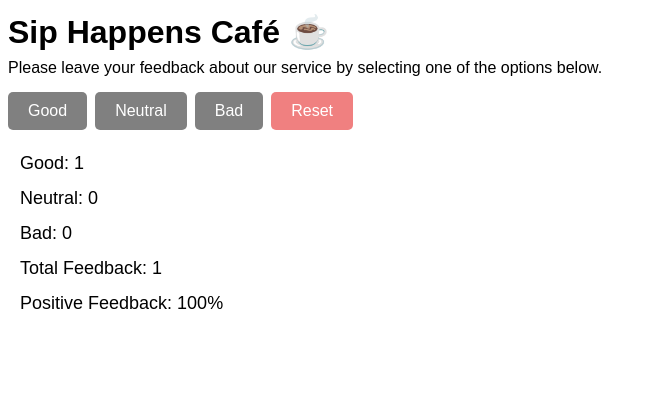
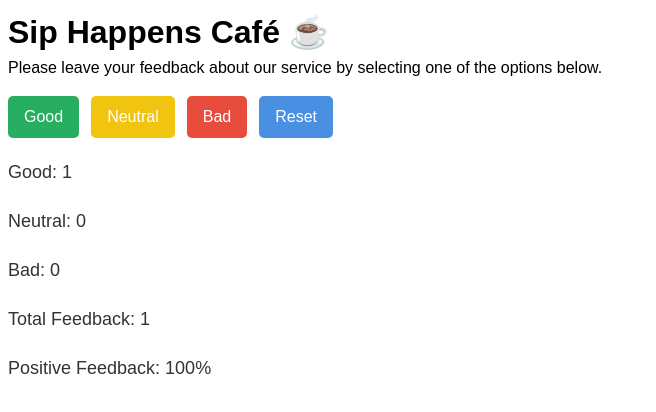
Before and after one commit to Adaptist/goit-react-hw-02, a React (Vite) app: page / in a window 1280 px wide. Both pictures are taken after a click on the button "Good". Shown: the top 412 px of the page, without its empty margins (0-656 px from the left). Built offline with nearby package versions, Linux system fonts and the light colour scheme.

Commit message:
fixed & redesigned

```diff
--- a/eslint.config.js
+++ b/eslint.config.js
@@ -28,6 +28,7 @@ export default [
       ...react.configs.recommended.rules,
       ...react.configs['jsx-runtime'].rules,
       ...reactHooks.configs.recommended.rules,
+      "react/prop-types": 0,
       'react/jsx-no-target-blank': 'off',
       'react-refresh/only-export-components': [
         'warn',
--- a/src/App.jsx
+++ b/src/App.jsx
@@ -1,17 +1,17 @@
 import { useEffect, useState } from "react";
-import Description from "./components/Description/Description.jsx"
-import Feedback from "./components/Feedback/Feedback.jsx"
-import Options from "./components/Options/Options.jsx"
-import Notification from "./components/Notification/Notification.jsx"
+import Description from "./components/Description/Description.jsx";
+import Feedback from "./components/Feedback/Feedback.jsx";
+import Options from "./components/Options/Options.jsx";
+import Notification from "./components/Notification/Notification.jsx";
 
 const App = () => {
   const [feedback, setFeedback] = useState(() => {
     const savedFeedback = localStorage.getItem("feedback");
-    return savedFeedback ? JSON.parse(savedFeedback) : { good: 0, neutral: 0, bad: 0 }
+    return savedFeedback ? JSON.parse(savedFeedback) : { good: 0, neutral: 0, bad: 0 };
   });
 
-  useEffect( () => {
-    localStorage.setItem("feedback", JSON.stringify(feedback))
+  useEffect(() => {
+    localStorage.setItem("feedback", JSON.stringify(feedback));
   }, [feedback]);
 
   const updateFeedback = (feedbackType) => {
@@ -22,30 +22,26 @@ const App = () => {
   };
 
   const resetFeedback = () => {
-    setFeedback({good:0, neutral:0, bad: 0})
-  }
+    setFeedback({ good: 0, neutral: 0, bad: 0 });
+  };
 
   const totalFeedback = feedback.good + feedback.neutral + feedback.bad;
 
   const positiveFeedbackPercent =
-    totalFeedback > 0 ? Math.round((feedback.good / (feedback.good + feedback.bad)) * 100) : 0;
+    totalFeedback > 0 ? Math.round((feedback.good / totalFeedback) * 100) : 0;
 
   return (
     <div>
       <Description />
-      <Feedback
-        updateFeedback={updateFeedback}
-        totalFeedback={totalFeedback}
-        resetFeedback={resetFeedback} />
+      <Options updateFeedback={updateFeedback} resetFeedback={resetFeedback} totalFeedback={totalFeedback} />
       {totalFeedback > 0 ? (
-        <>
-          <Options
-            feedback={feedback}
-            totalFeedback={totalFeedback}
-            positiveFeedbackPercent={positiveFeedbackPercent} />
-        </>
+        <Feedback
+          feedback={feedback}
+          totalFeedback={totalFeedback}
+          positiveFeedbackPercent={positiveFeedbackPercent}
+        />
       ) : (
-        <Notification message="No feedback given yet." />
+        <Notification message="No feedback yet." />
       )}
     </div>
   );
--- a/src/components/Feedback/Feedback.jsx
+++ b/src/components/Feedback/Feedback.jsx
@@ -1,14 +1,12 @@
 import s from "./Feedback.module.css";
 
-const Feedback = ({ updateFeedback, totalFeedback, resetFeedback }) => (
-  <div className={s.feedbackContainer}>
-    <button className={s.feedbackButton} onClick={() => updateFeedback('good')}>Good</button>
-    <button className={s.feedbackButton} onClick={() => updateFeedback('neutral')}>Neutral</button>
-    <button className={s.feedbackButton} onClick={() => updateFeedback('bad')}>Bad</button>
-
-    {totalFeedback > 0 && (
-      <button className={`${s.feedbackButton} ${s.resetButton}`} onClick={resetFeedback}>Reset</button>
-    )}
+const Feedback = ({ feedback, totalFeedback, positiveFeedbackPercent }) => (
+  <div className={s.optionsContainer}>
+    <p className={s.optionsText}>Good: {feedback.good}</p>
+    <p className={s.optionsText}>Neutral: {feedback.neutral}</p>
+    <p className={s.optionsText}>Bad: {feedback.bad}</p>
+    <p className={s.optionsText}>Total Feedback: {totalFeedback}</p>
+    <p className={s.optionsText}>Positive Feedback: {positiveFeedbackPercent}%</p>
   </div>
 );
 
--- a/src/components/Feedback/Feedback.module.css
+++ b/src/components/Feedback/Feedback.module.css
@@ -1,37 +1,23 @@
-.feedbackContainer {
-    display: flex;
-    gap: 8px;
-    margin-top: 12px;
-  }
+.optionsContainer {
+  display: flex;
+  flex-direction: column;
+  align-items: flex-start;
+  gap: 12px;
+  margin-top: 16px;
+}
 
-  .feedbackButton {
-    background-color: gray;
-    color: white;
-    border: none;
-    border-radius: 5px;
-    padding: 10px 20px;
-    cursor: pointer;
-    font-size: 16px;
-    transition: background-color 0.3s ease;
-  }
+.optionsText {
+  font-size: 18px;
+  color: #333;
+  margin: 5px 0;
+}
 
-  .feedbackButton:hover {
-    background-color: lightslategray;
-  }
+.totalFeedback {
+  font-weight: bold;
+  color: #4a90e2;
+}
 
-  .feedbackButton:active {
-    background-color: darkslategrey;
-  }
-
-  .resetButton {
-    background-color: lightcoral;
-    color: white;
-  }
-
-  .resetButton:hover {
-    background-color: coral;
-  }
-
-  .resetButton:active {
-    background-color: darkred;
-  }
+.positiveFeedback {
+  font-weight: bold;
+  color: #27ae60;
+}
--- a/src/components/Options/Options.jsx
+++ b/src/components/Options/Options.jsx
@@ -1,12 +1,14 @@
 import s from "./Options.module.css";
 
-const Options = ({ feedback, totalFeedback, positiveFeedbackPercent }) => (
-  <div className={s.optionsContainer}>
-    <p className={s.optionsText}>Good: {feedback.good}</p>
-    <p className={s.optionsText}>Neutral: {feedback.neutral}</p>
-    <p className={s.optionsText}>Bad: {feedback.bad}</p>
-    <p className={s.optionsText}>Total Feedback: {totalFeedback}</p>
-    <p className={s.optionsText}>Positive Feedback: {positiveFeedbackPercent}%</p>
+const Options = ({ updateFeedback, resetFeedback, totalFeedback }) => (
+  <div className={s.feedbackContainer}>
+    <button className={s.feedbackButton} onClick={() => updateFeedback('good')}>Good</button>
+    <button className={s.feedbackButton} onClick={() => updateFeedback('neutral')}>Neutral</button>
+    <button className={s.feedbackButton} onClick={() => updateFeedback('bad')}>Bad</button>
+
+    {totalFeedback > 0 && (
+      <button className={`${s.feedbackButton} ${s.resetButton}`} onClick={resetFeedback}>Reset</button>
+    )}
   </div>
 );
 
--- a/src/components/Options/Options.module.css
+++ b/src/components/Options/Options.module.css
@@ -1,8 +1,77 @@
-.optionsContainer {
-    padding: 12px;
-  }
+.feedbackContainer {
+  display: flex;
+  gap: 12px;
+  margin-top: 16px;
+  margin-bottom: 16px;
+}
 
-  .optionsText {
-    font-size: 18px;
-    margin: 8px 0;
-  }
+.feedbackButton {
+  padding: 12px 16px;
+  font-size: 16px;
+  border: none;
+  border-radius: 5px;
+  cursor: pointer;
+  transition: background-color 0.3s, box-shadow 0.3s;
+}
+
+.feedbackButton:focus,
+.feedbackButton:hover {
+  outline: none;
+}
+
+.feedbackButton:active {
+  transform: scale(0.98);
+}
+
+.feedbackButton:nth-child(1) {
+  background-color: #27ae60;
+  color: #fff;
+}
+
+.feedbackButton:nth-child(1):hover {
+  background-color: #229954;
+}
+
+.feedbackButton:nth-child(1):active {
+  background-color: #1e8449;
+}
+
+.feedbackButton:nth-child(2) {
+  background-color: #f1c40f;
+  color: #fff;
+}
+
+.feedbackButton:nth-child(2):hover {
+  background-color: #d4ac0d;
+}
+
+.feedbackButton:nth-child(2):active {
+  background-color: #b7950b;
+}
+
+.feedbackButton:nth-child(3) {
+  background-color: #e74c3c;
+  color: #fff;
+}
+
+.feedbackButton:nth-child(3):hover {
+  background-color: #c0392b;
+}
+
+.feedbackButton:nth-child(3):active {
+  background-color: #a93226;
+}
+
+/* Синяя кнопка для сброса */
+.resetButton {
+  background-color: #4a90e2;
+  color: #fff;
+}
+
+.resetButton:hover {
+  background-color: #357ab8;
+}
+
+.resetButton:active {
+  background-color: #2c6696;
+}
```
